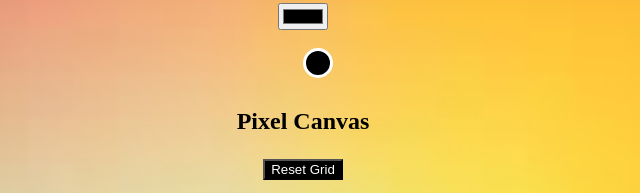
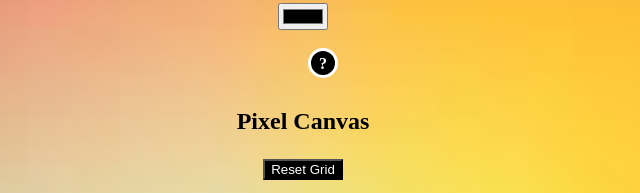
Before and after one commit to Laludztee/Pixel-Art-Maker, a plain HTML site: page index.html in a window 1280 px wide. Shown: the part 246-439 px from the top of the page, 337-977 px from the left. Drawn offline with nearby package versions, Linux system fonts and the light colour scheme.

Commit message:
Modified the Help icon
I changed the text color and the margin

```diff
--- a/styles.css
+++ b/styles.css
@@ -70,6 +70,8 @@ input[type=number] {
   line-height: 26px;
   cursor: help;
   position: absolute;
+  color: white;
+  margin-left: 5px;
 }
 
 .help::before {
```
